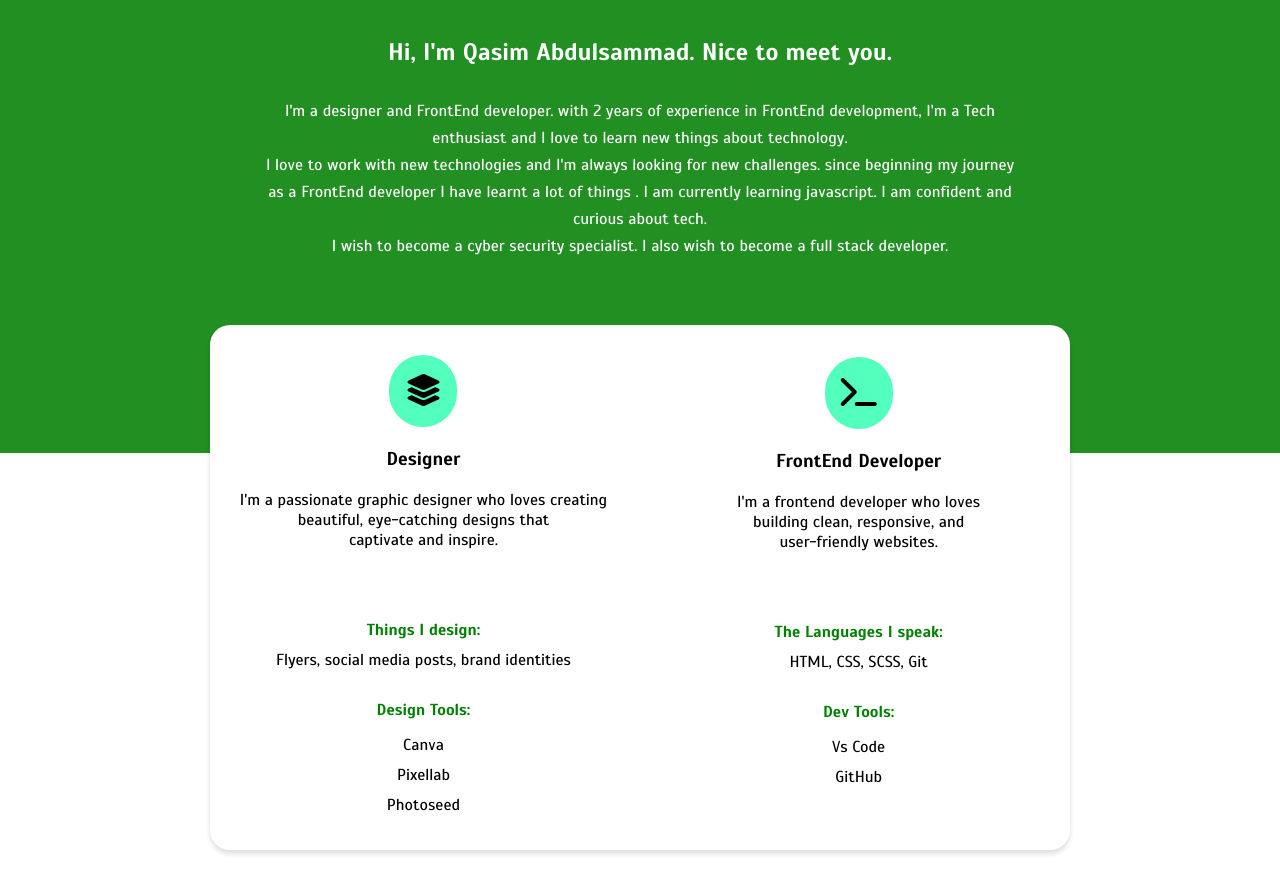
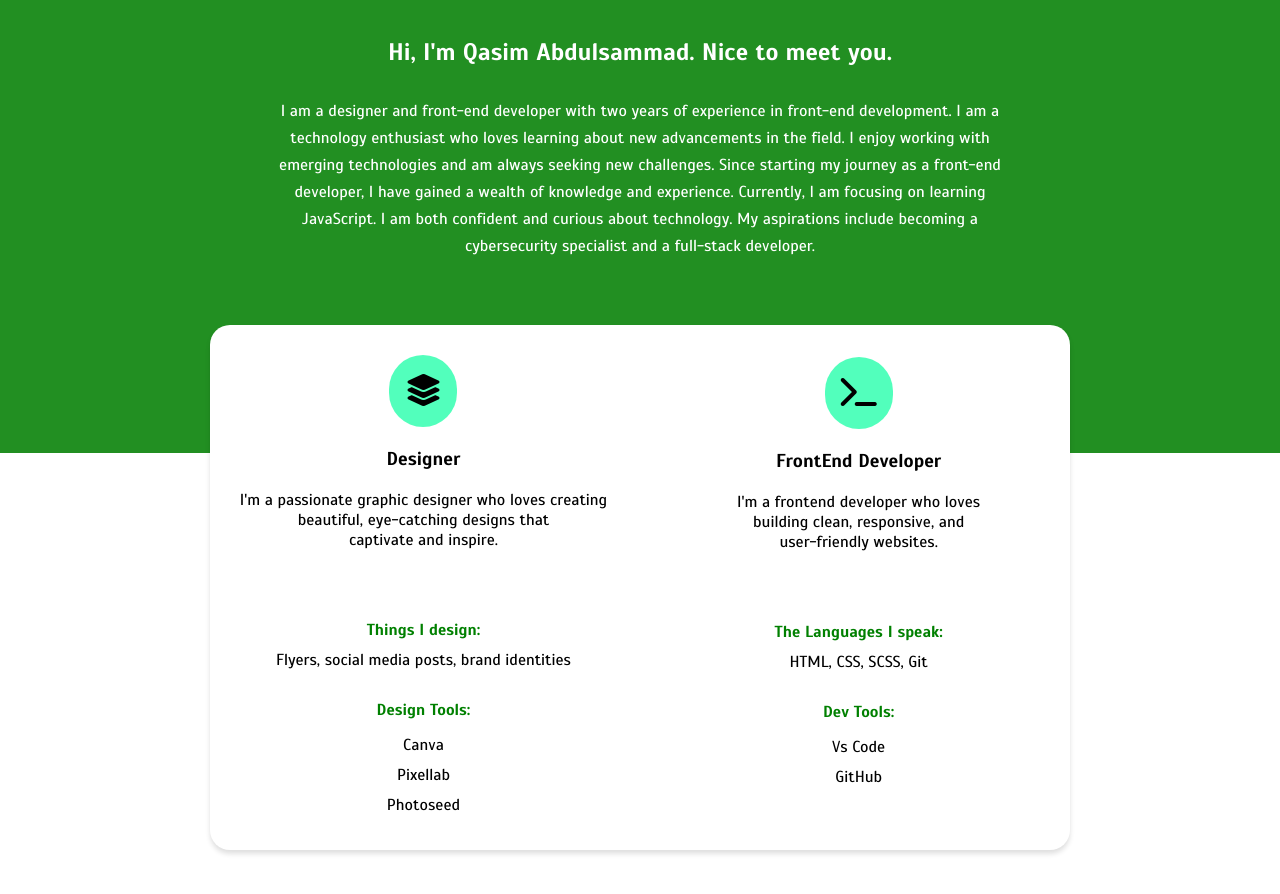
Before and after one commit to Abusalih001/Qasim-Abdulsammad, a plain HTML site: page index.html in a window 1280 px wide. Shown: the part 1034-1928 px from the top of the page. Drawn offline with Linux system fonts and the light colour scheme.

Commit message:
modified HTML and CSS

```diff
--- a/index.html
+++ b/index.html
@@ -45,15 +45,11 @@
           <div class="inner">
             <h2>Hi, I'm Qasim Abdulsammad. Nice to meet you.</h2>
             <p>
-              I'm a designer and FrontEnd developer. with 2 years of experience
-              in FrontEnd development, I'm a Tech enthusiast and I love to learn
-              new things about technology. <br />I love to work with new
-              technologies and I'm always looking for new challenges. since
-              beginning my journey as a FrontEnd developer I have learnt a lot
-              of things . I am currently learning javascript. I am confident and
-              curious about tech. <br />
-              I wish to become a cyber security specialist. I also wish to
-              become a full stack developer.
+              I am a designer and front-end developer with two years of experience in front-end development. I am a technology enthusiast who loves learning about new advancements in the field. I enjoy working with emerging technologies and am always seeking new challenges.
+
+              Since starting my journey as a front-end developer, I have gained a wealth of knowledge and experience. Currently, I am focusing on learning JavaScript. I am both confident and curious about technology.
+
+              My aspirations include becoming a cybersecurity specialist and a full-stack developer.
             </p>
           </div>
           <div class="outer-box">
```
